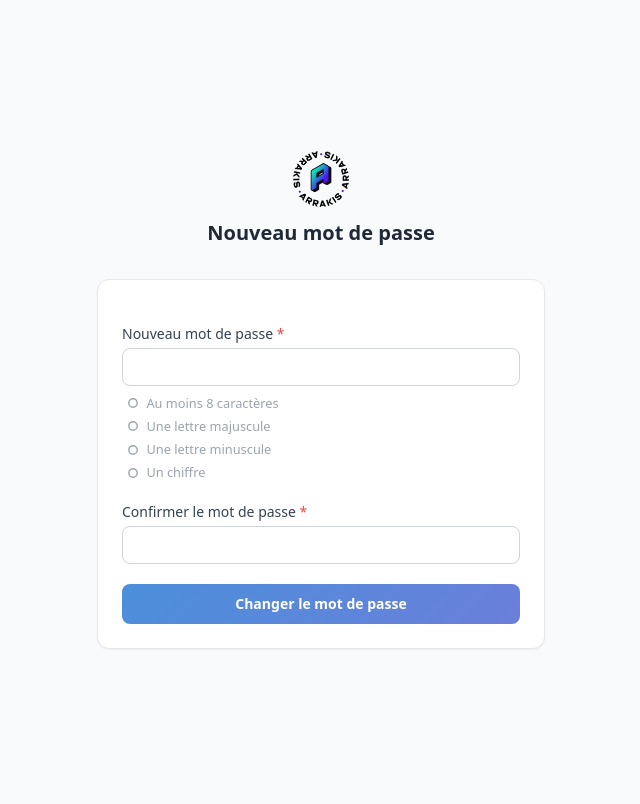
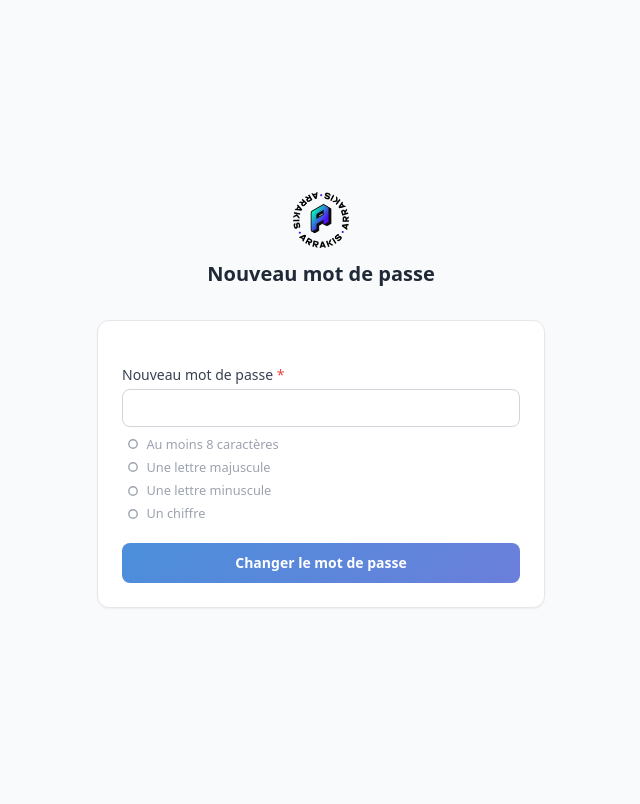
Before and after one commit to Arrakis-IT/PrivateForm, a FastAPI app: page /reset-password in a window 1280 px wide. Shown: the top 804 px of the page, without its empty margins (319-959 px from the left). Run offline with FastAPI, Linux system fonts and the light colour scheme; parts of the project's set-up code (start-up, migrations or seed data) failed here and were passed over; some libraries are stand-ins or nearby versions.

Commit message:
fix: reset-password field name mismatch, remove password confirm

```diff
--- a/app/auth/routes.py
+++ b/app/auth/routes.py
@@ -463,8 +463,7 @@ async def reset_password_page(request: Request, db: Session = Depends(get_db)):
 async def reset_password_submit(request: Request, db: Session = Depends(get_db)):
     form_data = await request.form()
     token = form_data.get("token") or ""
-    new_password = form_data.get("new_password") or ""
-    new_password_confirm = form_data.get("new_password_confirm") or ""
+    new_password = form_data.get("password") or ""
 
     rt = db.query(PasswordResetToken).filter(
         PasswordResetToken.token == token, PasswordResetToken.is_used == False
@@ -478,11 +477,9 @@ async def reset_password_submit(request: Request, db: Session = Depends(get_db))
 
     errors = {}
     if not new_password:
-        errors["new_password"] = "Veuillez définir un nouveau mot de passe."
+        errors["password"] = "Veuillez définir un nouveau mot de passe."
     elif not is_password_valid(new_password):
-        errors["new_password"] = "Le mot de passe ne respecte pas les critères de sécurité."
-    elif new_password != new_password_confirm:
-        errors["new_password"] = "Les deux mots de passe ne correspondent pas."
+        errors["password"] = "Le mot de passe ne respecte pas les critères de sécurité."
 
     if errors:
         return templates.TemplateResponse(request, "auth/reset_password.html", {
--- a/app/templates/auth/reset_password.html
+++ b/app/templates/auth/reset_password.html
@@ -43,16 +43,9 @@
                 </div>
             </div>
 
-            <!-- Confirmer -->
-            <div>
-                <label class="block text-sm font-medium text-gray-700 mb-1">Confirmer le mot de passe <span class="text-red-500">*</span></label>
-                <input type="password" name="password_confirm" required
-                       class="w-full border border-gray-300 rounded-lg px-3 py-2 text-sm focus:border-blue-500">
-            </div>
-
-            {% if error %}
+            {% if errors.password %}
             <div class="bg-red-50 border border-red-200 text-red-600 text-sm rounded-lg px-4 py-3">
-                {{ error }}
+                {{ errors.password }}
             </div>
             {% endif %}
 
```
